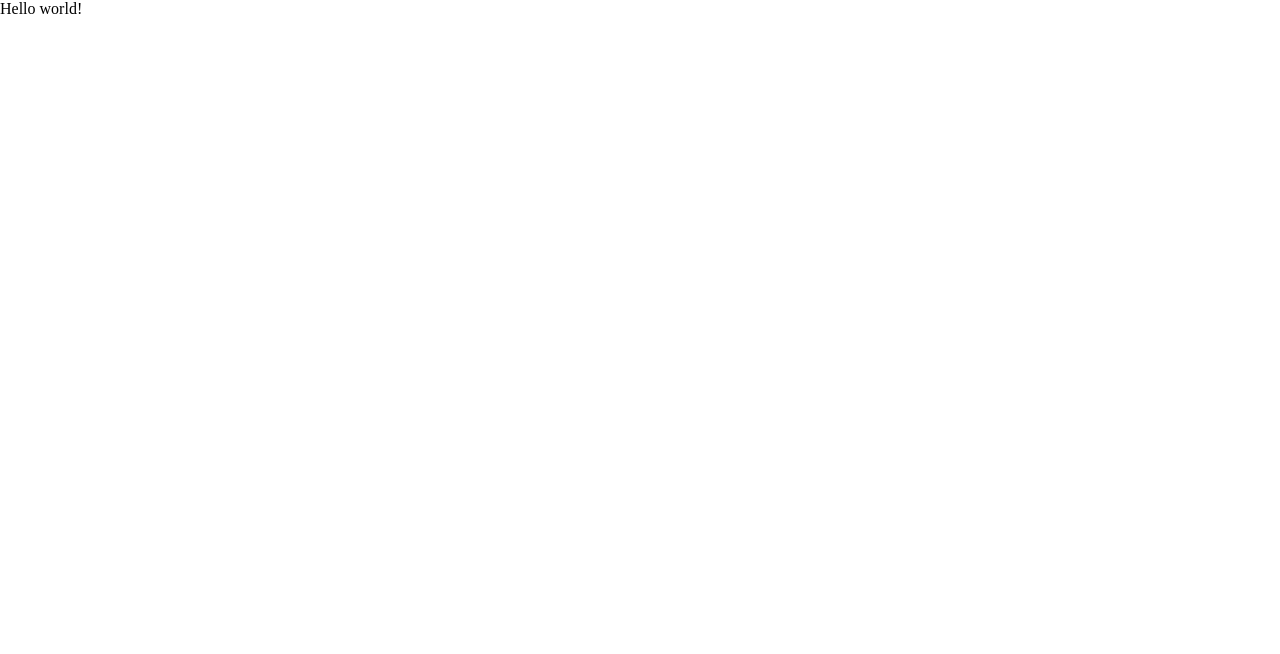
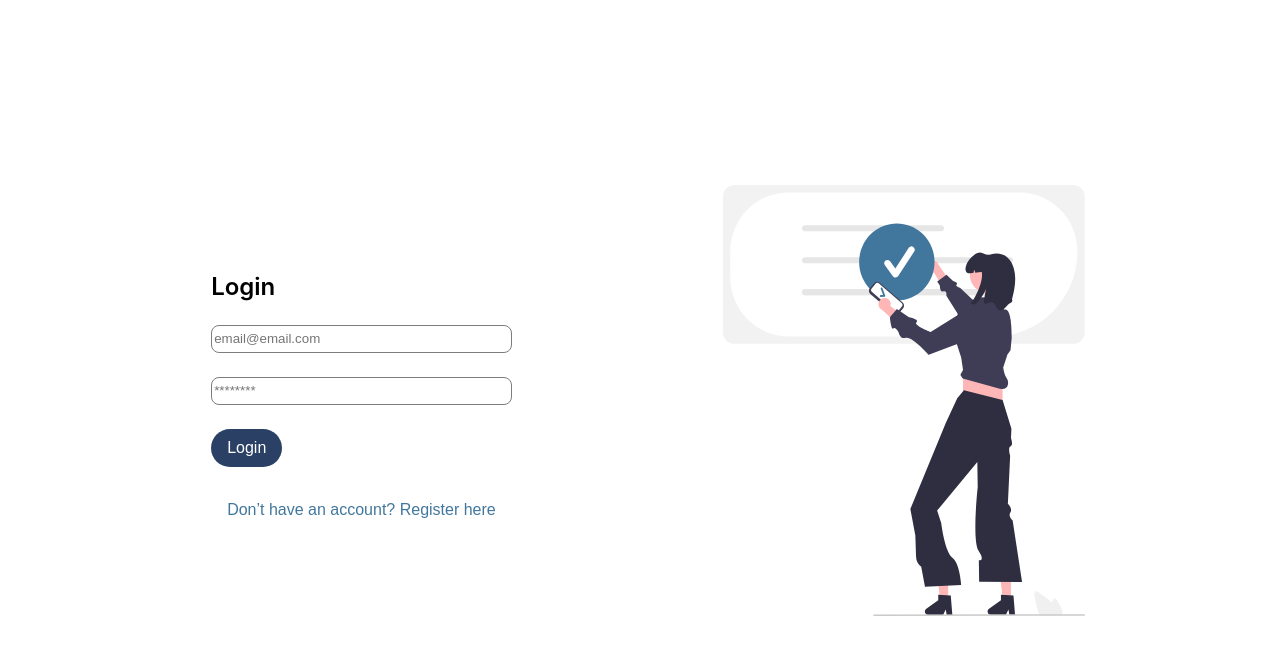
Before and after one commit to rvale01/nfc-application, a React (Vite) app in the folder apps/web-app/: page /login in a window 1280 px wide. Shown: the top 654 px of the page. Built offline with nearby package versions, Linux system fonts and the light colour scheme.

Commit message:
login ui

```diff
--- a/apps/web-app/src/main.tsx
+++ b/apps/web-app/src/main.tsx
@@ -1,8 +1,7 @@
 import React from 'react'
 import ReactDOM from 'react-dom/client'
-import { Carousel, HomepageLayout } from "ui-web";
 import './assets/index.css'
-import { General } from './pages/General';
+import { General } from './pages/General/ui';
 
 ReactDOM.createRoot(document.getElementById('root') as HTMLElement).render(
   <React.StrictMode>
--- a/apps/web-app/src/pages/General/Home.tsx
+++ b/apps/web-app/src/pages/General/ui/Home.tsx
@@ -1,11 +1,11 @@
 import React from "react";
 import { Carousel, HomepageLayout, Box, Text } from "ui-web";
 // @ts-ignore
-import { ReactComponent as DoctorImg }  from '../../assets/doctorImg.svg'
+import { ReactComponent as DoctorImg }  from '../../../assets/doctorImg.svg'
 // @ts-ignore
-import { ReactComponent as WomanImg }  from '../../assets/womanImg.svg'
+import { ReactComponent as WomanImg }  from '../../../assets/womanImg.svg'
 // @ts-ignore
-import { ReactComponent as ManExplainingImg }  from '../../assets/manExplainingImg.svg'
+import { ReactComponent as ManExplainingImg }  from '../../../assets/manExplainingImg.svg'
 
 const View1 = () => {
     return (
@@ -40,7 +40,7 @@ const View3 = () => {
                 <Text
                     textAlign="center"
                     text="You will be able to keep up with all your appointments from one place. Subscribe to our newsletter to be the first to try it out!"
-                    fontWeight="bold" size='small' color="link" //TODO:
+                    fontWeight="bold" size='small' color="link"
                 />
             </Box>
         </Box>
--- /dev/null
+++ b/apps/web-app/src/pages/General/ui/Login.tsx
@@ -0,0 +1,32 @@
+import React, { useRef } from "react";
+import { Box, Button, Container, Text, Input } from "ui-web";
+// @ts-ignore
+import { ReactComponent as WomanTick }  from '../../../assets/womanTick.svg'
+
+export const Login = () => {
+    const userRef = useRef()
+    const passRef = useRef()
+
+    const handleSubmit = () => {
+        const obj = {
+            username: userRef.current.value,
+            password: passRef.current.value
+        }
+    }
+    return (
+        <Box direction="row" verticalAlign="center" height="100%" horizontalAlign="space-evenly">
+            <Container padding="medium">
+                <Box direction="column" gap="large">
+                    <Text text="Login" color="black" fontWeight="bold"/>
+                    <Input ref={userRef} placeholder="email@email.com" type="email"/>
+                    <Input ref={passRef} placeholder="********" type="password"/>
+
+                    <Button type="primary" onClick={handleSubmit} label="Login"/>
+                    <Button type="link" onClick={()=> window.location.href="/register"} label="Don’t have an account? Register here"/>
+                </Box>
+            </Container>
+
+            <WomanTick/>
+        </Box>
+    )
+}
--- a/apps/web-app/src/pages/General/index.tsx
+++ b/apps/web-app/src/pages/General/ui/index.tsx
@@ -4,6 +4,7 @@ import {
     RouterProvider,
   } from "react-router-dom";
 import { Home } from "./Home";
+import { Login } from "./Login";
 
 const router = createBrowserRouter([
     {
@@ -12,7 +13,7 @@ const router = createBrowserRouter([
     },
     {
         path: "/login",
-        element: <div>Hello world!</div>,
+        element: <Login/>,
     },
     {
         path: "/register",
```
Also changed, not shown: apps/web-app/src/pages/General/Login.tsx (deleted, +0 -7 lines), apps/web-app/src/assets/womanTick.svg (added), apps/web-app/src/pages/General/api/login.ts (added), apps/web-app/src/pages/General/api/register.ts (added), apps/web-app/src/pages/General/ui/Register.tsx (renamed from apps/web-app/src/pages/General/Register.tsx).
